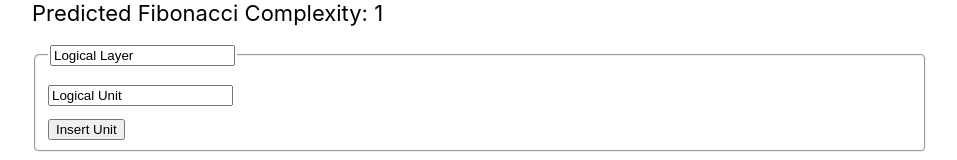
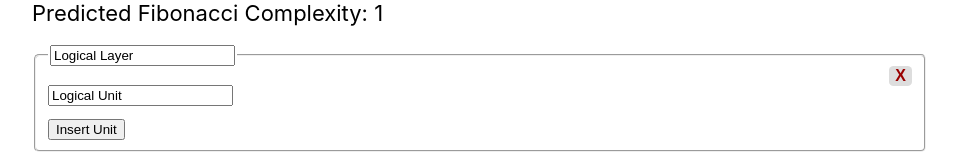
Before and after one commit to cmstead/story-sizer, a React (Create React App) app: page / in a window 1280 px wide. Shown: the top 160 px of the page, without its empty margins (160-1117 px from the left). Built offline with nearby package versions, Linux system fonts and the light colour scheme.

Commit message:
Added removal of logical layer

```diff
--- a/src/App.css
+++ b/src/App.css
@@ -13,6 +13,17 @@ fieldset div input, fieldset legend {
   margin-bottom: 12px;
 }
 
+.remove-layer {
+  float: right;
+  border: 0;
+  background-color: #DDD;
+  border-radius: 20%;
+  font-size: 16px;
+  font-weight: bold;
+  margin-top: -18px;
+  color: #900;
+}
+
 #loe-predictor {
   font-size: 22px;
   margin-bottom: 18px;
--- a/src/Components/FunctionalUnits/LogicalLayer/index.tsx
+++ b/src/Components/FunctionalUnits/LogicalLayer/index.tsx
@@ -1,7 +1,7 @@
 import React, { useState } from "react";
 import LogicalUnit from "../LogicalUnit/index.tsx";
 
-export default function LogicalLayer({ incrementUnitCount }) {
+export default function LogicalLayer({ incrementUnitCount, removeLayer }) {
     const [legendValue, updateLegendValue] = useState("Logical Layer");
     const [unitId, updateUnitId] = useState(1);
     const [logicalUnits, updateLogicalUnits] = useState([{ id: 0 }]);
@@ -27,6 +27,7 @@ export default function LogicalLayer({ incrementUnitCount }) {
                 value={legendValue}
                 onChange={updateLegend}
             ></input></legend>
+            <button className="remove-layer" onClick={() => removeLayer()}>X</button>
             {logicalUnits.map(value =>
                 <LogicalUnit key={value.id}></LogicalUnit>
             )}
--- a/src/Components/FunctionalUnits/index.tsx
+++ b/src/Components/FunctionalUnits/index.tsx
@@ -31,9 +31,11 @@ export default function FunctionalUnits() {
         updateLayerId(layerId + 1)
     }
 
+    function removeLayer(layerId) {
+        updateLayers(layers.filter(layer => layer.id !== layerId));
+    }
+
     function incrementUnitCount(layerId) {
-        console.log(layerId, 'increment unit count')
-
         updateLayers(layers.map((layer) =>
             layer.id === layerId ?
                 { id: layerId, unitCount: layer.unitCount + 1 }
@@ -43,7 +45,10 @@ export default function FunctionalUnits() {
     return (
         <div>
             {
-                layers.map(layer => <LogicalLayer key={layer.id} incrementUnitCount={() => incrementUnitCount(layer.id)}></LogicalLayer>)
+                layers.map(layer => <LogicalLayer
+                    key={layer.id}
+                    incrementUnitCount={() => incrementUnitCount(layer.id)}
+                    removeLayer={() => removeLayer(layer.id)}></LogicalLayer>)
             }
             <div><button onClick={insertLayer}>Insert Layer</button></div>
         </div>
```
